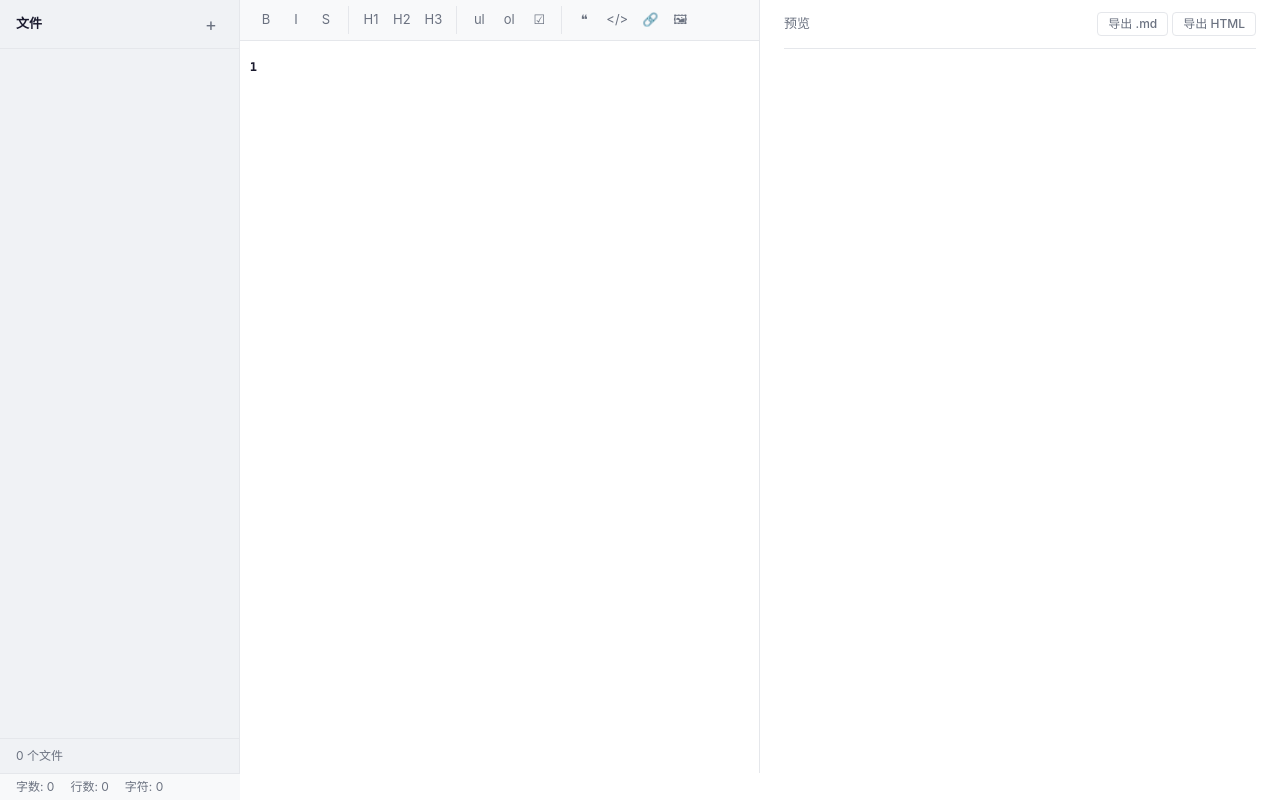
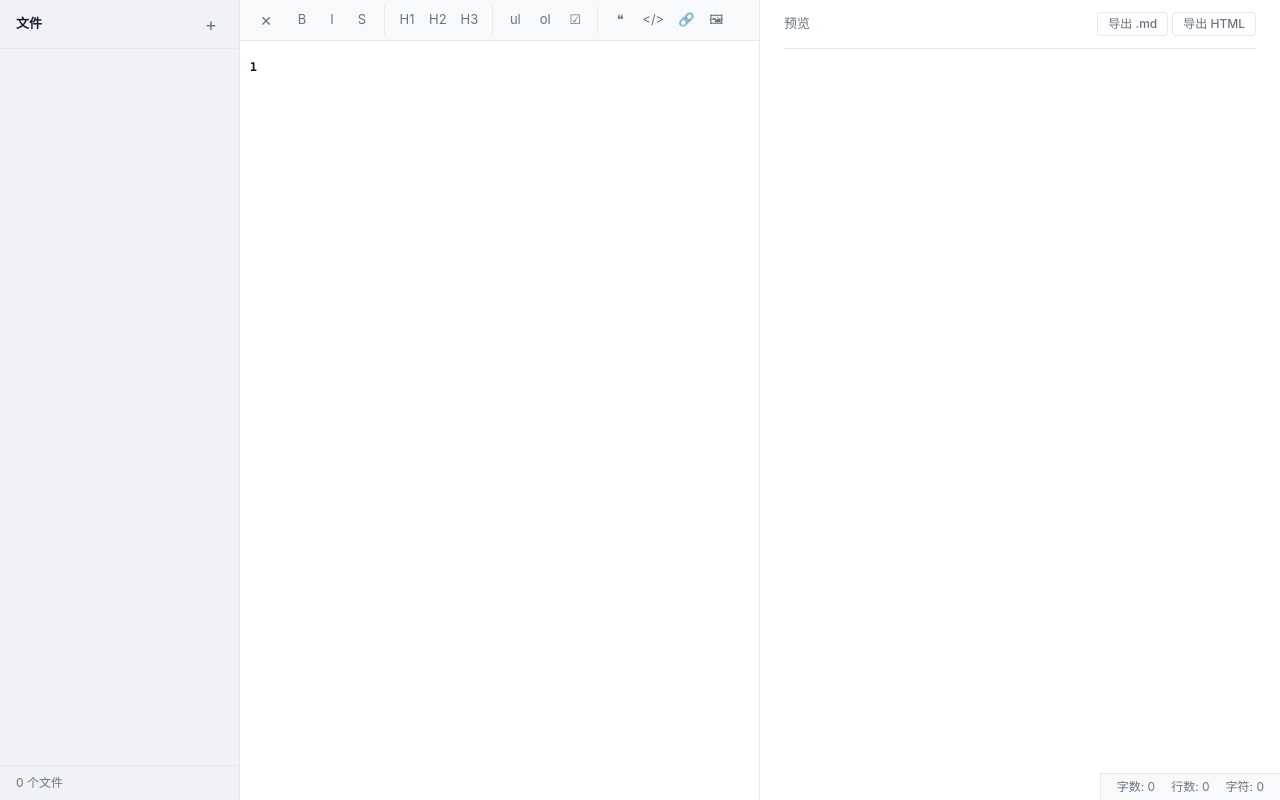
Before and after one commit to hele160/markdown-editor, a React (Vite) app: page / in a window 1280 px wide. Built offline with nearby package versions, Linux system fonts and the light colour scheme.

Commit message:
feat: 实现侧边栏收缩功能，改变状态栏位置

```diff
--- a/src/components/FileManager/index.tsx
+++ b/src/components/FileManager/index.tsx
@@ -3,7 +3,11 @@ import { useEditorStore } from "@/stores/editorStore";
 import type { MarkdownFile } from "@/types";
 import styles from "./index.module.scss";
 
-export default function FileManager() {
+interface FileManagerProps {
+  collapsed: boolean;
+}
+
+export default function FileManager({ collapsed }: FileManagerProps) {
   const files = useEditorStore(s => s.files);
   const currentFileId = useEditorStore(s => s.currentFileId);
   const setCurrentFile = useEditorStore(s => s.setCurrentFile);
@@ -25,6 +29,8 @@ export default function FileManager() {
     }
     setEditingId(null);
   };
+
+  if (collapsed) return null;
 
   return (
     <aside className={styles.sidebar}>
--- a/src/components/Layout/index.module.scss
+++ b/src/components/Layout/index.module.scss
@@ -1,10 +1,14 @@
 .layout {
   display: grid;
   grid-template-columns: 240px 1fr 1fr;
-  grid-template-rows: 1fr auto;
+  grid-template-rows: 1fr;
   height: 100vh;
   overflow: hidden;
   background-color: var(--bg-primary);
+
+  &.collapsed {
+    grid-template-columns: 1fr 1fr;
+  }
 }
 
 .editorArea {
--- a/src/components/Layout/index.tsx
+++ b/src/components/Layout/index.tsx
@@ -1,3 +1,4 @@
+import { useState } from "react";
 import FileManager from "@/components/FileManager";
 import Toolbar from "@/components/Toolbar";
 import Editor from "@/components/Editor";
@@ -8,18 +9,26 @@ import styles from "./index.module.scss";
 
 export default function Layout() {
   useGlobalShortcuts();
+  const [sidebarCollapsed, setSidebarCollapsed] = useState(false);
+
+  const toggleSidebar = () => setSidebarCollapsed(prev => !prev);
 
   return (
-    <div className={styles.layout}>
-      <FileManager />
+    <div
+      className={`${styles.layout} ${sidebarCollapsed ? styles.collapsed : ""}`}
+    >
+      <FileManager collapsed={sidebarCollapsed} />
       <section className={styles.editorArea}>
-        <Toolbar />
+        <Toolbar
+          sidebarCollapsed={sidebarCollapsed}
+          onToggleSidebar={toggleSidebar}
+        />
         <Editor />
       </section>
       <section className={styles.preview}>
         <Preview />
       </section>
-      <StatusBar />
+      <StatusBar sidebarCollapsed={sidebarCollapsed} />
     </div>
   );
 }
--- a/src/components/StatusBar/index.module.scss
+++ b/src/components/StatusBar/index.module.scss
@@ -1,4 +1,7 @@
 .statusbar {
+  position: fixed;
+  bottom: 0;
+  right: 0;
   display: flex;
   align-items: center;
   gap: 16px;
@@ -7,5 +10,10 @@
   color: var(--text-secondary);
   background-color: var(--bg-secondary);
   border-top: 1px solid var(--border-color);
-  flex-shrink: 0;
+  border-left: 1px solid var(--border-color);
+  z-index: 10;
+
+  &.collapsed {
+    right: 0;
+  }
 }
--- a/src/components/StatusBar/index.tsx
+++ b/src/components/StatusBar/index.tsx
@@ -2,7 +2,11 @@ import { useMemo } from "react";
 import { useEditorStore } from "@/stores/editorStore";
 import styles from "./index.module.scss";
 
-export default function StatusBar() {
+interface StatusBarProps {
+  sidebarCollapsed: boolean;
+}
+
+export default function StatusBar({ sidebarCollapsed }: StatusBarProps) {
   const content = useEditorStore(s => {
     if (!s.currentFileId) return "";
     const file = s.files.find(f => f.id === s.currentFileId);
@@ -17,7 +21,9 @@ export default function StatusBar() {
   }, [content]);
 
   return (
-    <footer className={styles.statusbar}>
+    <footer
+      className={`${styles.statusbar} ${sidebarCollapsed ? styles.collapsed : ""}`}
+    >
       <span>字数: {stats.words}</span>
       <span>行数: {stats.lines}</span>
       <span>字符: {stats.chars}</span>
--- a/src/components/Toolbar/index.module.scss
+++ b/src/components/Toolbar/index.module.scss
@@ -7,6 +7,31 @@
   background-color: var(--bg-secondary);
   flex-shrink: 0;
   flex-wrap: wrap;
+}
+
+.toggleBtn {
+  display: inline-flex;
+  align-items: center;
+  justify-content: center;
+  width: 28px;
+  height: 28px;
+  border: none;
+  background: transparent;
+  color: var(--text-secondary);
+  font-size: 14px;
+  border-radius: 4px;
+  cursor: pointer;
+  transition: all 0.15s;
+  margin-right: 4px;
+
+  &:hover {
+    background-color: var(--hover-bg);
+    color: var(--text-primary);
+  }
+
+  &:active {
+    background-color: var(--border-color);
+  }
 }
 
 .group {
--- a/src/components/Toolbar/index.tsx
+++ b/src/components/Toolbar/index.tsx
@@ -108,7 +108,15 @@ function insertMarkdown(view: EditorView, syntax: SyntaxType) {
   view.focus();
 }
 
-export default function Toolbar() {
+interface ToolbarProps {
+  sidebarCollapsed: boolean;
+  onToggleSidebar: () => void;
+}
+
+export default function Toolbar({
+  sidebarCollapsed,
+  onToggleSidebar,
+}: ToolbarProps) {
   const handleClick = useCallback((syntax: SyntaxType) => {
     const view = editorViewRef.current;
     if (!view) return;
@@ -117,6 +125,13 @@ export default function Toolbar() {
 
   return (
     <div className={styles.toolbar}>
+      <button
+        className={styles.toggleBtn}
+        onClick={onToggleSidebar}
+        title={sidebarCollapsed ? "展开文件管理" : "收起文件管理"}
+      >
+        {sidebarCollapsed ? "☰" : "✕"}
+      </button>
       {buttonGroups.map((group, gi) => (
         <div key={gi} className={styles.group}>
           {group.map(btn => (
```
Also changed, not shown: 1 other file (tests, documents, lock files or other folders).
